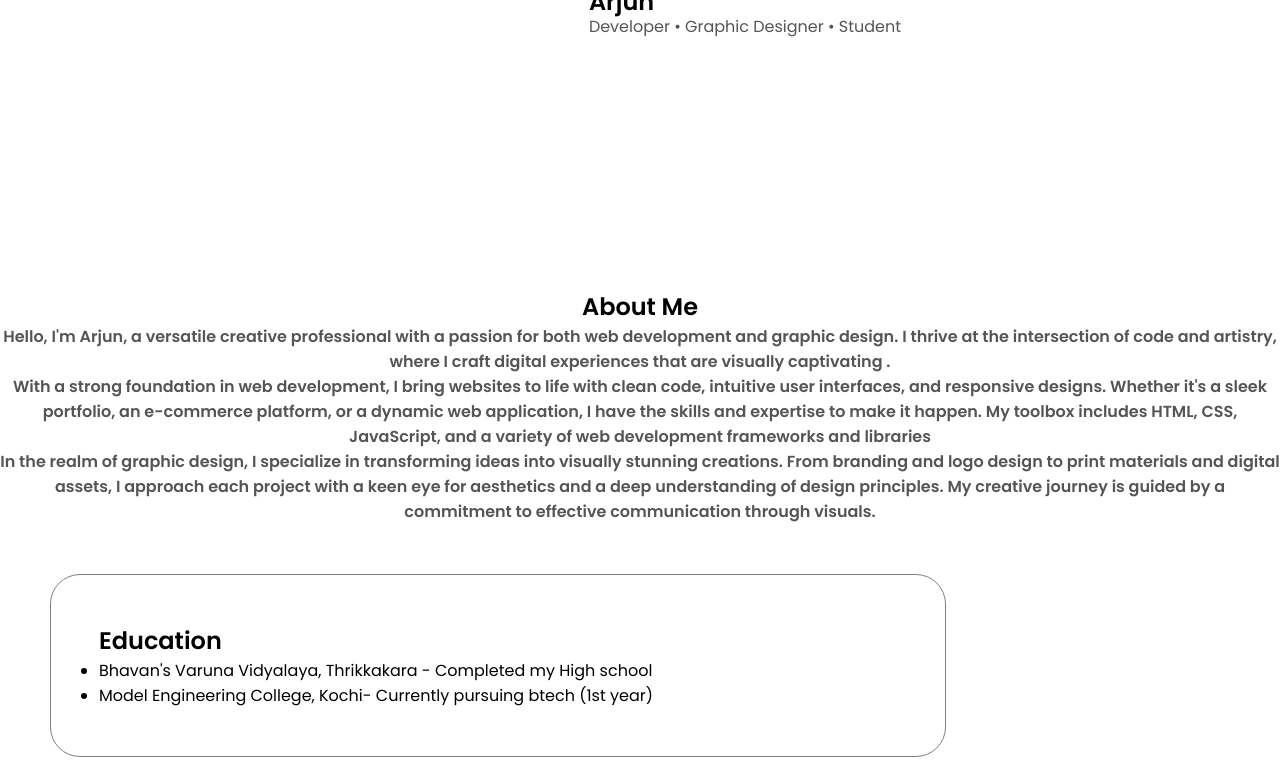
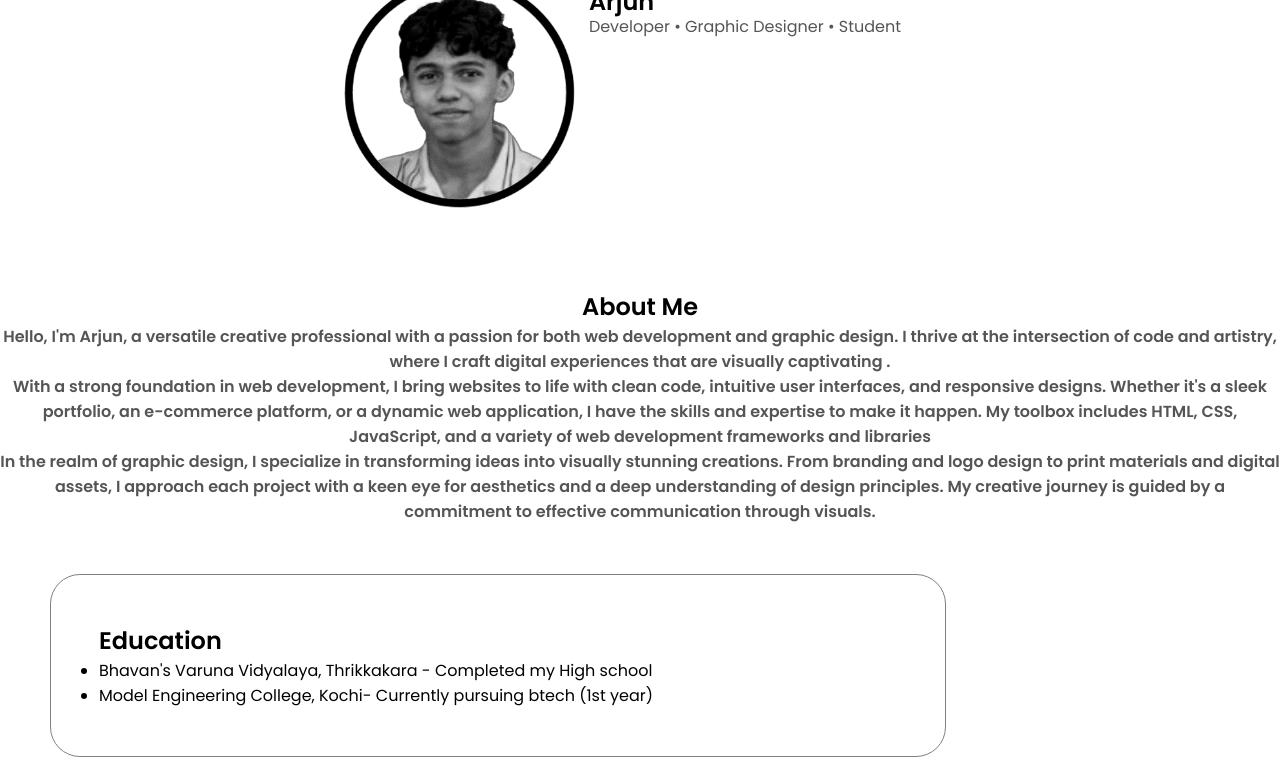
Before and after one commit to arjun12O6/tinkerhub, a plain HTML site: page index.html in a window 1280 px wide. Shown: the part 319-1100 px from the top of the page. Drawn offline with Linux system fonts and the light colour scheme; a script that the page names is missing.

Commit message:
Update index.html

```diff
--- a/index.html
+++ b/index.html
@@ -38,7 +38,7 @@
 
     <img
     style="height: 250px;width: 250px;"
-      src="ASSET\bruh.png" alt="Picture of a person">
+      src="/ASSET/arjunnn.png" alt="Picture of a person">
   </div>
   <div class="facetext">
     <p class="facetext1">Hello! Im</p>
```
